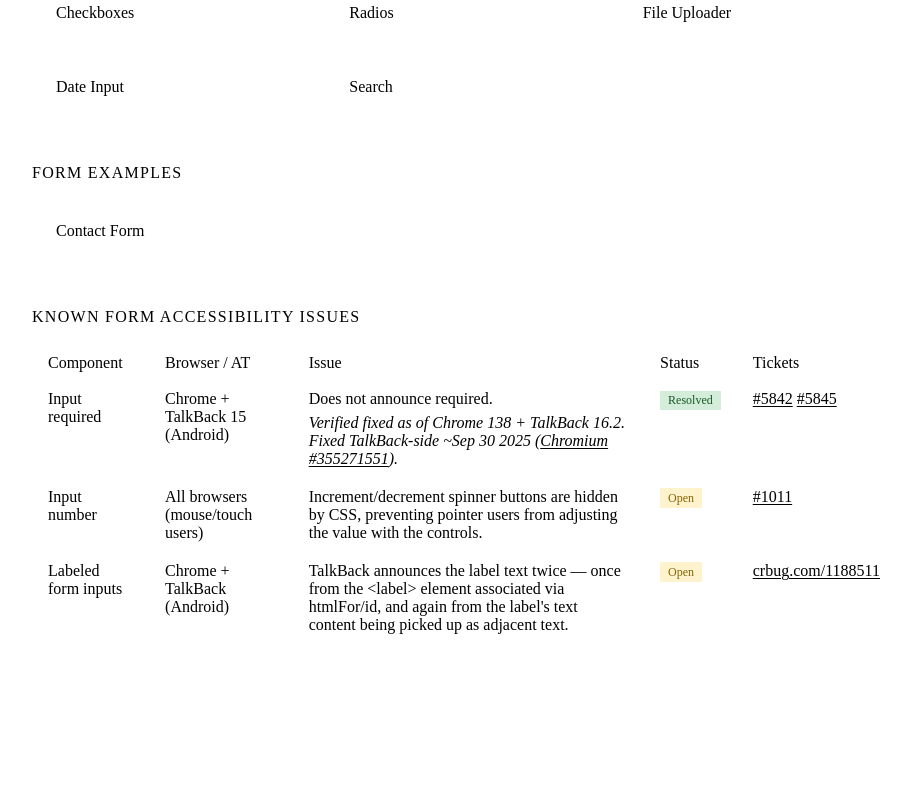
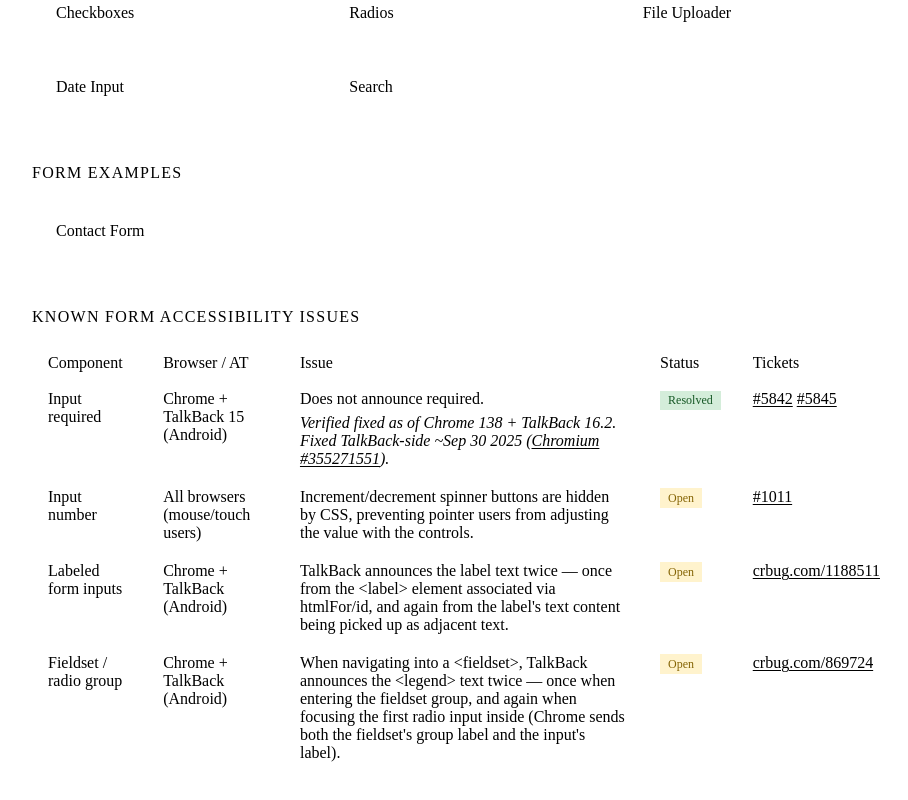
Before and after one commit to thiessenp-cds/design-system-test, a React (Vite) app: page / in a window 1280 px wide. Shown: the part 280-1080 px from the top of the page, without its empty margins (176-1084 px from the left). Before the commit the page ends 1012 px from the top, so only its background shows below. Built offline with nearby package versions, Linux system fonts and the light colour scheme.

Commit message:
add an issue

```diff
--- a/src/components/KnownIssuesTable.jsx
+++ b/src/components/KnownIssuesTable.jsx
@@ -30,6 +30,15 @@ const issues = [
     status: 'open',
     tickets: [
       { text: 'crbug.com/1188511', href: 'https://crbug.com/1188511' },
+    ],
+  },
+  {
+    component: 'Fieldset / radio group',
+    browserAt: 'Chrome + TalkBack (Android)',
+    issue: 'When navigating into a <fieldset>, TalkBack announces the <legend> text twice — once when entering the fieldset group, and again when focusing the first radio input inside (Chrome sends both the fieldset\'s group label and the input\'s label).',
+    status: 'open',
+    tickets: [
+      { text: 'crbug.com/869724', href: 'https://crbug.com/869724' },
     ],
   },
 ]
```
